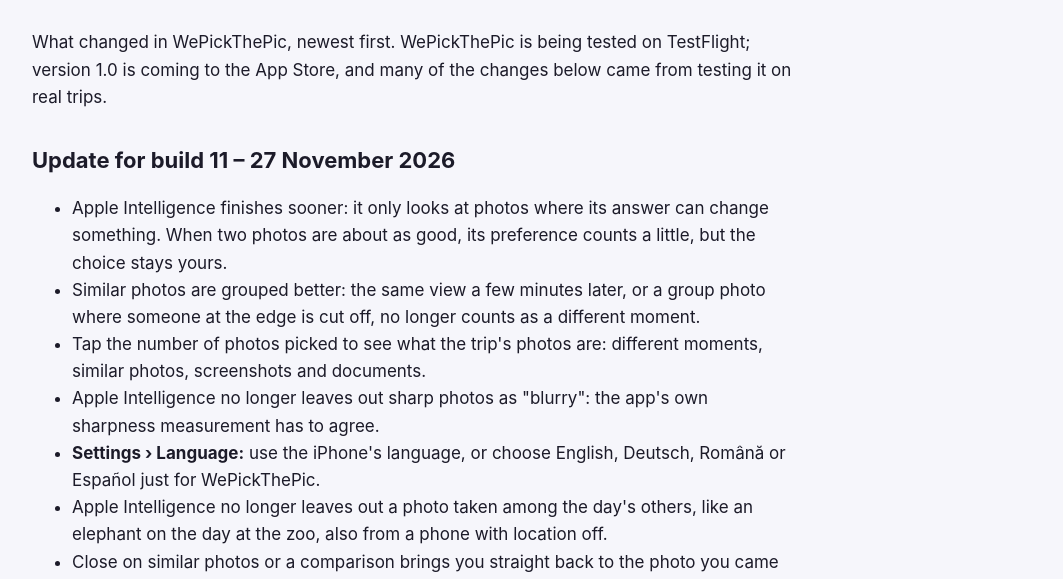
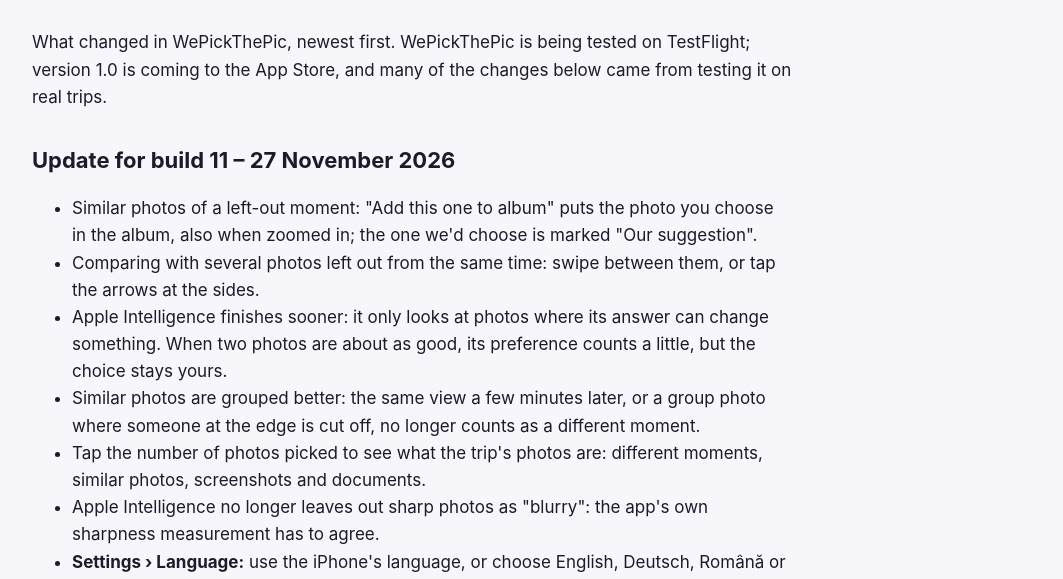
Before and after one commit to ssmartin/wepickthepic-website, a plain HTML site: page changes/index.html in a window 1280 px wide. Shown: the part 216-795 px from the top of the page, without its empty margins (108-1171 px from the left). Drawn offline with Linux system fonts and the light colour scheme.

Commit message:
What's new: left-out similar photos add to the album; swipe when comparing
Co-Authored-By: Claude Opus 5.5 <noreply@anthropic.com>

```diff
--- a/changes/index.html
+++ b/changes/index.html
@@ -42,6 +42,8 @@
         <p>What changed in WePickThePic, newest first. WePickThePic is being tested on TestFlight; version 1.0 is coming to the App Store, and many of the changes below came from testing it on real trips.</p>
         <h2>Update for build 11 – 27 November 2026</h2>
         <ul>
+          <li>Similar photos of a left-out moment: "Add this one to album" puts the photo you choose in the album, also when zoomed in; the one we'd choose is marked "Our suggestion".</li>
+          <li>Comparing with several photos left out from the same time: swipe between them, or tap the arrows at the sides.</li>
           <li>Apple Intelligence finishes sooner: it only looks at photos where its answer can change something. When two photos are about as good, its preference counts a little, but the choice stays yours.</li>
           <li>Similar photos are grouped better: the same view a few minutes later, or a group photo where someone at the edge is cut off, no longer counts as a different moment.</li>
           <li>Tap the number of photos picked to see what the trip's photos are: different moments, similar photos, screenshots and documents.</li>
```
